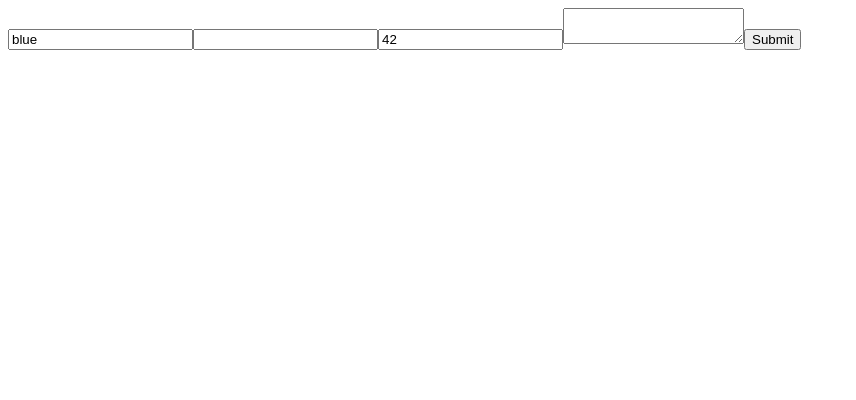
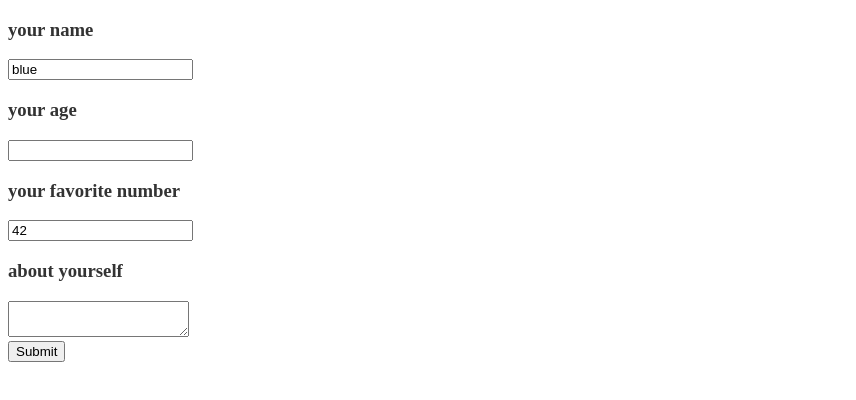
Before and after one commit to blueStragglr/react-form-builder, a React app: page / in a window 1280 px wide. Shown: the top 400 px of the page, without its empty margins (0-856 px from the left). Built offline with nearby package versions, Linux system fonts and the light colour scheme.

Commit message:
feat: implement `label` field

```diff
--- a/src/app.tsx
+++ b/src/app.tsx
@@ -3,6 +3,7 @@ import { InputNode } from './types'
 import TextInput from './Inputs/TextInput'
 import NumberInput from './Inputs/NumberInput'
 import LongTextInput from './Inputs/LongTextInput'
+import InputNodeWrapper from './node/InputNodeWrapper'
 
 interface ReactFormBuilderProps {
   InputNodes: InputNode[]
@@ -48,23 +49,29 @@ const ReactFormBuilder: React.FC<ReactFormBuilderProps> = ({
         {InputNodes.map((inputNode: InputNode) => {
           switch (inputNode.type) {
             case 'text':
-              return <TextInput
+              return <InputNodeWrapper nodeLabel={inputNode.label}>
+              <TextInput
                 initialValue={formData.current[inputNode.key]}
                 key={inputNode.key}
                 nodeKey={inputNode.key}
                 nodeUpdateHandler={nodeUpdateHandler}/>
+              </InputNodeWrapper>
             case 'number':
-              return <NumberInput
+              return <InputNodeWrapper nodeLabel={inputNode.label}>
+              <NumberInput
                 initialValue={formData.current[inputNode.key]}
                 key={inputNode.key}
                 nodeKey={inputNode.key}
                 nodeUpdateHandler={nodeUpdateHandler}/>
+              </InputNodeWrapper>
             case 'longText':
-              return <LongTextInput
+              return <InputNodeWrapper nodeLabel={inputNode.label}>
+                <LongTextInput
                 initialValue={formData.current[inputNode.key]}
                 key={inputNode.key}
                 nodeKey={inputNode.key}
                 nodeUpdateHandler={nodeUpdateHandler}/>
+              </InputNodeWrapper>
             default:
               return <React.Fragment>Invalid input type. ({inputNode})</React.Fragment>
           }
--- a/src/index.tsx
+++ b/src/index.tsx
@@ -7,20 +7,24 @@ import ReactFormBuilder from './app'
 const inputNodes: InputNode[] = [
   {
     key: 'name',
+    label: 'your name',
     type: 'text',
     initialValue: 'blue'
   },
   {
     key: 'age',
+    label: 'your age',
     type: 'number'
   },
   {
     key: 'favorite number',
+    label: 'your favorite number',
     type: 'number',
     initialValue: 42
   },
   {
     key: 'about',
+    label: 'about yourself',
     type: 'longText'
   }
 ]
--- /dev/null
+++ b/src/node/InputNodeWrapper.tsx
@@ -0,0 +1,17 @@
+import React from 'react'
+
+interface InputNodeWrapperProps {
+  nodeLabel: string
+  children: React.ReactNode
+}
+
+const InputNodeWrapper: React.FC<InputNodeWrapperProps> = ({ nodeLabel, children }) => {
+  return (<div>
+    <h3>
+      { nodeLabel }
+    </h3>
+    { children }
+  </div>)
+}
+
+export default InputNodeWrapper
--- a/src/types.ts
+++ b/src/types.ts
@@ -2,6 +2,7 @@ export type InputType = 'text' | 'number' | 'longText'
 
 export interface InputBase {
   key: string
+  label: string
   type: InputType
 }
 
```
Also changed, not shown: src/Inputs/TODO.md (added, +7 -0 lines).
